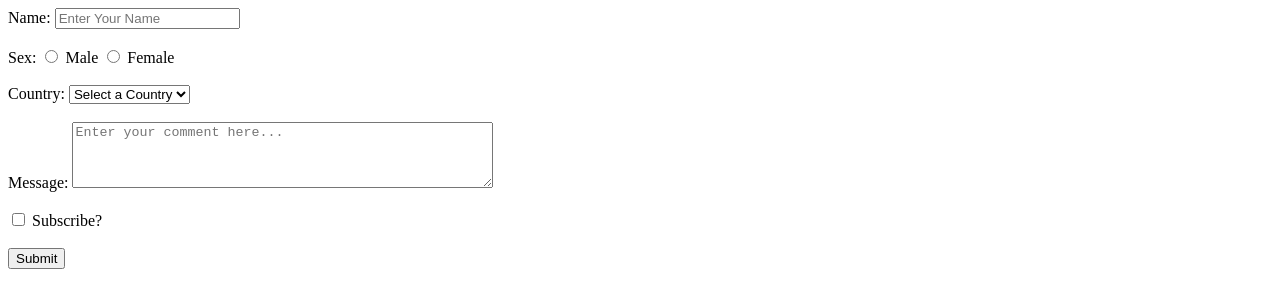
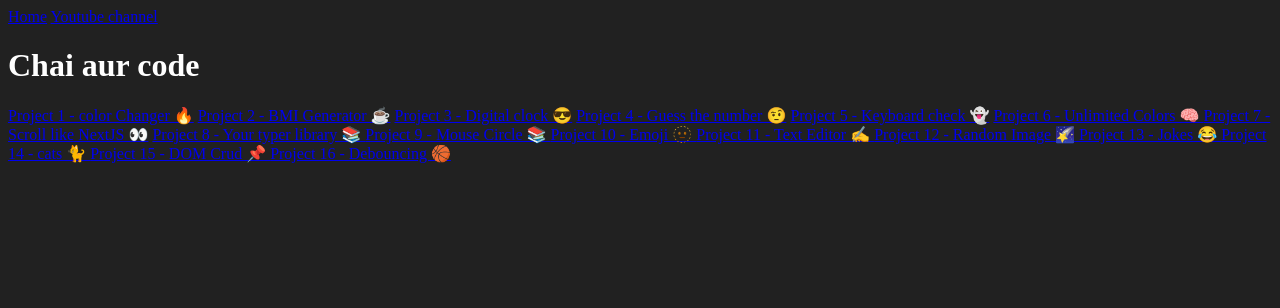
Before and after one commit to suryanshuraj611-dev/assignment-TCH-, a plain HTML site: page index.html in a window 1280 px wide. Drawn offline with Linux system fonts and the light colour scheme.

Commit message:
Add files via upload
code aur chai

```diff
--- a/index.html
+++ b/index.html
@@ -1,47 +1,72 @@
 <!DOCTYPE html>
 <html lang="en">
-<head>
-    <meta charset="UTF-8">
-    <meta name="viewport" content="width=device-width, initial-scale=1.0">
-    <title>Assignment 1</title>
-</head>
-<body>
+  <head>
+    <title>Home</title>
+    <meta charset="UTF-8" />
+    <meta name="viewport" content="width=device-width" />
 
-<form action="#" method="post">
-
-    Name:
-    <input type="text" name="name" placeholder="Enter Your Name">
-    <br><br>
-
-    Sex:
-    <input type="radio" id="male" name="gender" value="male">
-    <label for="male">Male</label>
-
-    <input type="radio" id="female" name="gender" value="female">
-    <label for="female">Female</label>
-    <br><br>
-
-    Country:
-    <select name="country">
-        <option value="">Select a Country</option>
-        <option value="usa">USA</option>
-        <option value="uk">UK</option>
-        <option value="canada">Canada</option>
-        <option value="india">India</option>
-    </select>
-    <br><br>
-
-    Message:
-    <textarea name="comment" rows="4" cols="50" placeholder="Enter your comment here..."></textarea>
-    <br><br>
-
-    <input type="checkbox" id="subscribe" name="subscribe" value="yes">
-    <label for="subscribe">Subscribe?</label>
-    <br><br>
-
-    <input type="submit" value="Submit">
-
-</form>
-
-</body>
+    <link rel="stylesheet" href="styles.css" />
+    <script type="module" src="script.js"></script>
+  </head>
+  <body style="background-color: #212121; color: #fff">
+    <nav>
+      <a href="/" aria-current="page">Home</a>
+      <a target="_blank" href="https://www.youtube.com/@chaiaurcode"
+        >Youtube channel</a
+      >
+    </nav>
+    <main>
+      <h1>Chai aur code</h1>
+      <div class="projects">
+        <a class="project-link" style="" href="./1-colorChanger/index.html"
+          >Project 1 - color Changer 🔥</a
+        >
+        <a class="project-link" href="./2-BMICalculator/index.html"
+          >Project 2 - BMI Generator ☕️</a
+        >
+        <a class="project-link" href="./3-DigitalClock/index.html"
+          >Project 3 - Digital clock 😎</a
+        >
+        <a class="project-link" href="./4-GuessTheNumber/index.html"
+          >Project 4 - Guess the number 🤨</a
+        >
+        <a class="project-link" href="./5-keyboard/index.html"
+          >Project 5 - Keyboard check 👻</a
+        >
+        <a class="project-link" href="./6-unlimitedColors/index.html"
+          >Project 6 - Unlimited Colors 🧠
+        </a>
+        <a class="project-link" href="./7-scroll/index.html"
+          >Project 7 - Scroll like NextJS 👀</a
+        >
+        <a class="project-link" href="./8-typer/index.html"
+          >Project 8 - Your typer library 📚
+        </a>
+        <a class="project-link" href="./9-mouseCircle/index.html"
+          >Project 9 - Mouse Circle 📚
+        </a>
+        <a class="project-link" href="./10-emoji/index.html"
+          >Project 10 - Emoji 🫥
+        </a>
+        <a class="project-link" href="./11-textEditor/index.html"
+          >Project 11 - Text Editor ✍️
+        </a>
+        <a class="project-link" href="./12-randomImage/index.html"
+          >Project 12 - Random Image 🌠
+        </a>
+        <a class="project-link" href="./13-jokes/index.html"
+          >Project 13 - Jokes 😂
+        </a>
+        <a class="project-link" href="./14-cats/index.html"
+          >Project 14 - cats 🐈
+        </a>
+        <a class="project-link" href="./15-crudDom/index.html"
+          >Project 15 - DOM Crud 📌
+        </a>
+        <a class="project-link" href="./16-debounce/index.html"
+          >Project 16 - Debouncing 🏀
+        </a>
+      </div>
+    </main>
+  </body>
 </html>
```
